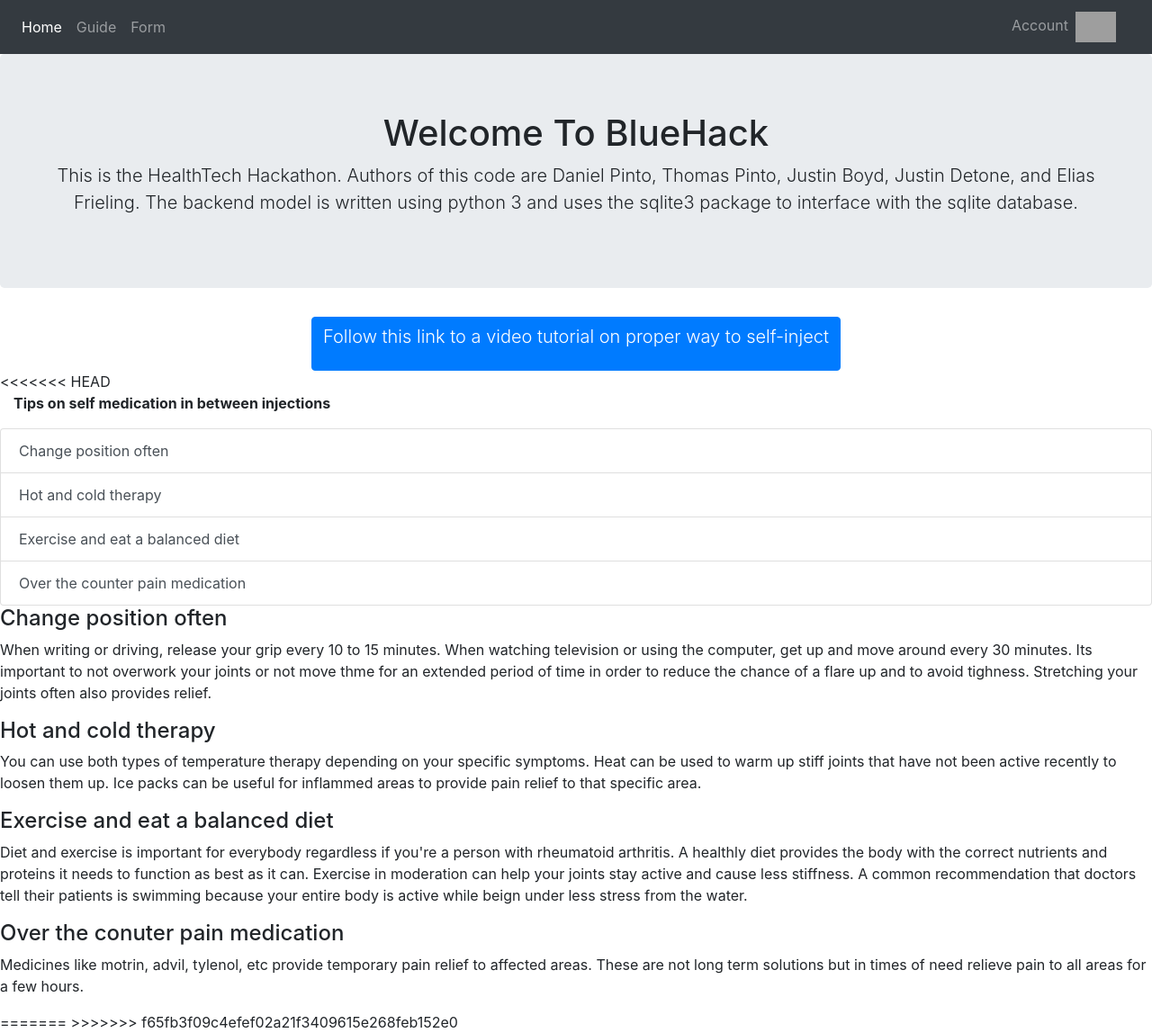
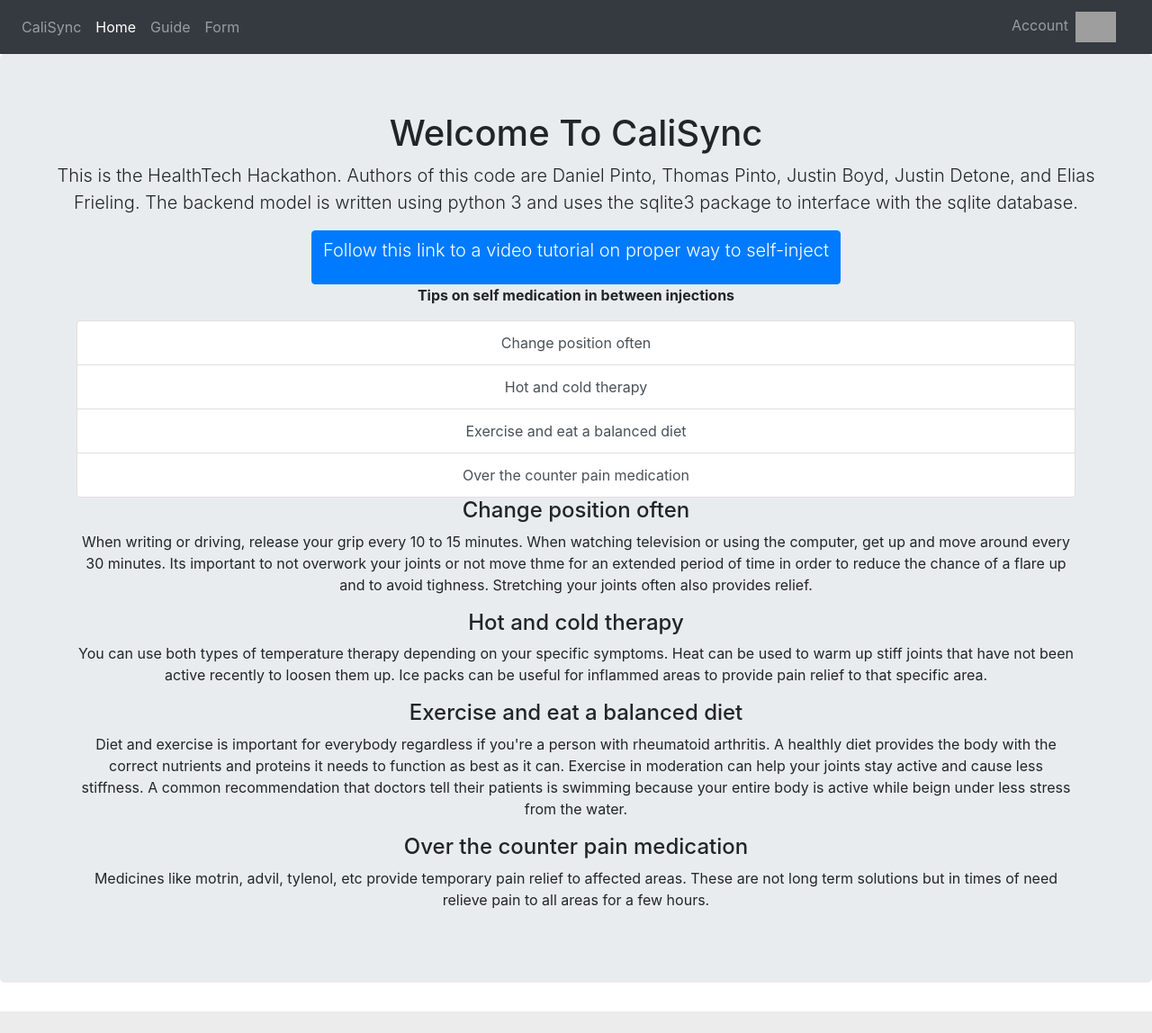
Before and after one commit to danpinto97/HealthTechHack, a Flask app: page /about in a window 1280 px wide. Shown: the whole page at 90% size. After the commit the page ends 1124 px from the top, so only its background shows below. Run offline with Flask 2, Linux system fonts and the light colour scheme; some libraries are stand-ins or nearby versions; grey boxes are pictures that could not be loaded.

Commit message:
name update

```diff
--- a/templates/about.html
+++ b/templates/about.html
@@ -2,19 +2,21 @@
 
 {% block body %}
   <div class="jumbotron text-center">
-    <h1>Welcome To BlueHack</h1>
+    <h1>Welcome To CaliSync</h1>
     <p class="lead">This is the HealthTech Hackathon. Authors of this code are Daniel Pinto, Thomas Pinto, Justin Boyd, Justin Detone, and Elias Frieling.
     The backend model is written using python 3 and uses
     the sqlite3 package to interface with the sqlite database.</p>
-  </div>
+
   <div class="col text-center">
     <a class="btn btn-primary" href="https://www.youtube.com/watch?v=7q6YglE7wFs" role="button">
       <p class="lead">Follow this link to a video tutorial on proper way to self-inject</p>
     </a>
   </div>
 
-<<<<<<< HEAD
-  <div class="col text-left">
+
+
+  <div class="container">
+  <div class="col text-center">
     <p class="font-weight-bold">Tips on self medication in between injections</p>
   </div>
 
@@ -24,6 +26,9 @@
   <a class="list-group-item list-group-item-action" href="#list-item-3">Exercise and eat a balanced diet</a>
   <a class="list-group-item list-group-item-action" href="#list-item-4">Over the counter pain medication</a>
 </div>
+</div>
+
+<div class="container">
 <div data-spy="scroll" data-target="#list-example" data-offset="0" class="scrollspy-example">
   <h4 id="list-item-1">Change position often</h4>
   <p>When writing or driving, release your grip every 10 to 15 minutes. When watching television or using the computer, get up and move around every 30 minutes. Its important to not overwork your joints or not move thme for an extended period of time in order to reduce the chance of a flare up and to avoid tighness. Stretching your joints often also provides relief. </p>
@@ -31,9 +36,9 @@
   <p>You can use both types of temperature therapy depending on your specific symptoms. Heat can be used to warm up stiff joints that have not been active recently to loosen them up. Ice packs can be useful for inflammed areas to provide pain relief to that specific area.</p>
   <h4 id="list-item-3">Exercise and eat a balanced diet</h4>
   <p>Diet and exercise is important for everybody regardless if you're a person with rheumatoid arthritis. A healthly diet provides the body with the correct nutrients and proteins it needs to function as best as it can. Exercise in moderation can help your joints stay active and cause less stiffness. A common recommendation that doctors tell their patients is swimming because your entire body is active while beign under less stress from the water.</p>
-  <h4 id="list-item-4">Over the conuter pain medication</h4>
+  <h4 id="list-item-4">Over the counter pain medication</h4>
   <p>Medicines like motrin, advil, tylenol, etc provide temporary pain relief to affected areas. These are not long term solutions but in times of need relieve pain to all areas for a few hours. </p>
 </div>
-=======
->>>>>>> f65fb3f09c4efef02a21f3409615e268feb152e0
+</div>
+</div>
 {% endblock %}
--- a/templates/includes/_navbar.html
+++ b/templates/includes/_navbar.html
@@ -5,6 +5,8 @@
 
   <div class="collapse navbar-collapse" id="navbarSupportedContent">
     <ul class="navbar-nav mr-auto">
+      <li class="nav item">
+        <a class="nav-link" href="/">CaliSync</a>
       <li class="nav-item active">
         <a class="nav-link" href="/">Home <span class="sr-only">(current)</span></a>
       </li>
```
